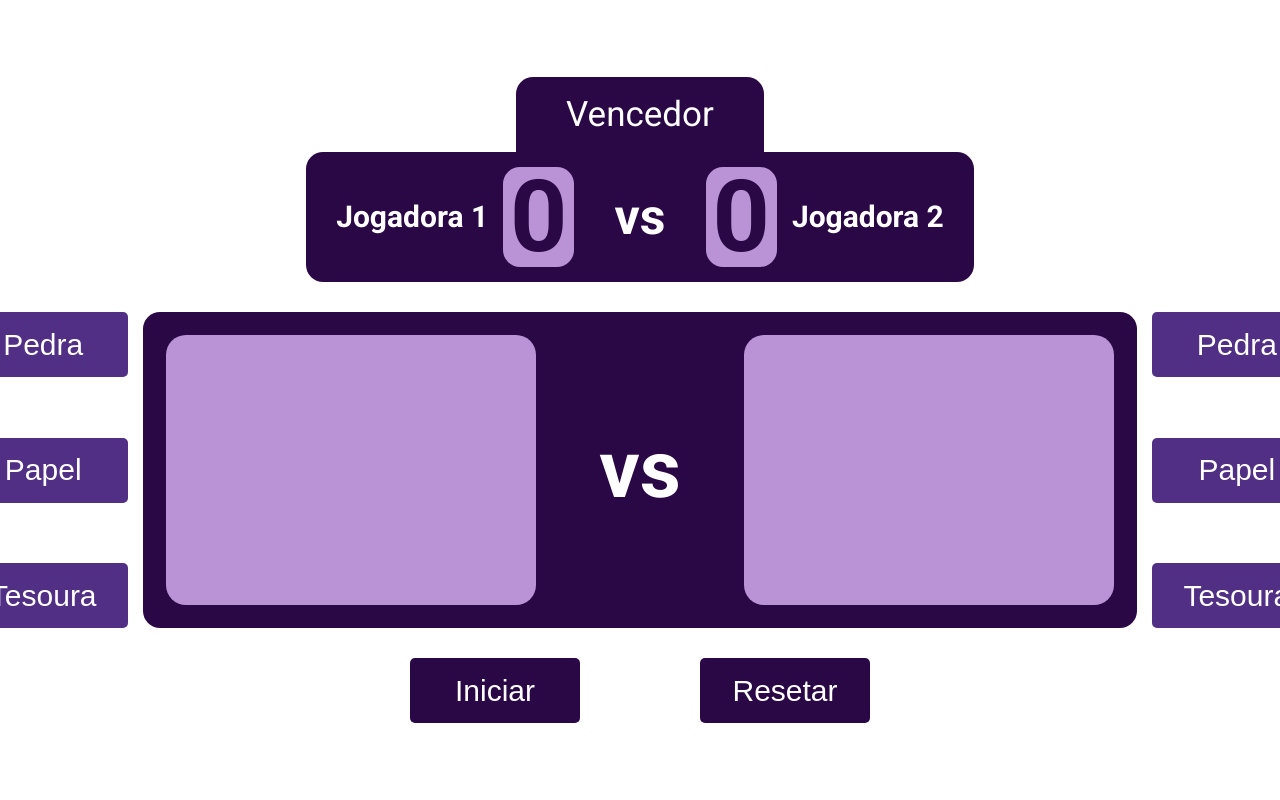
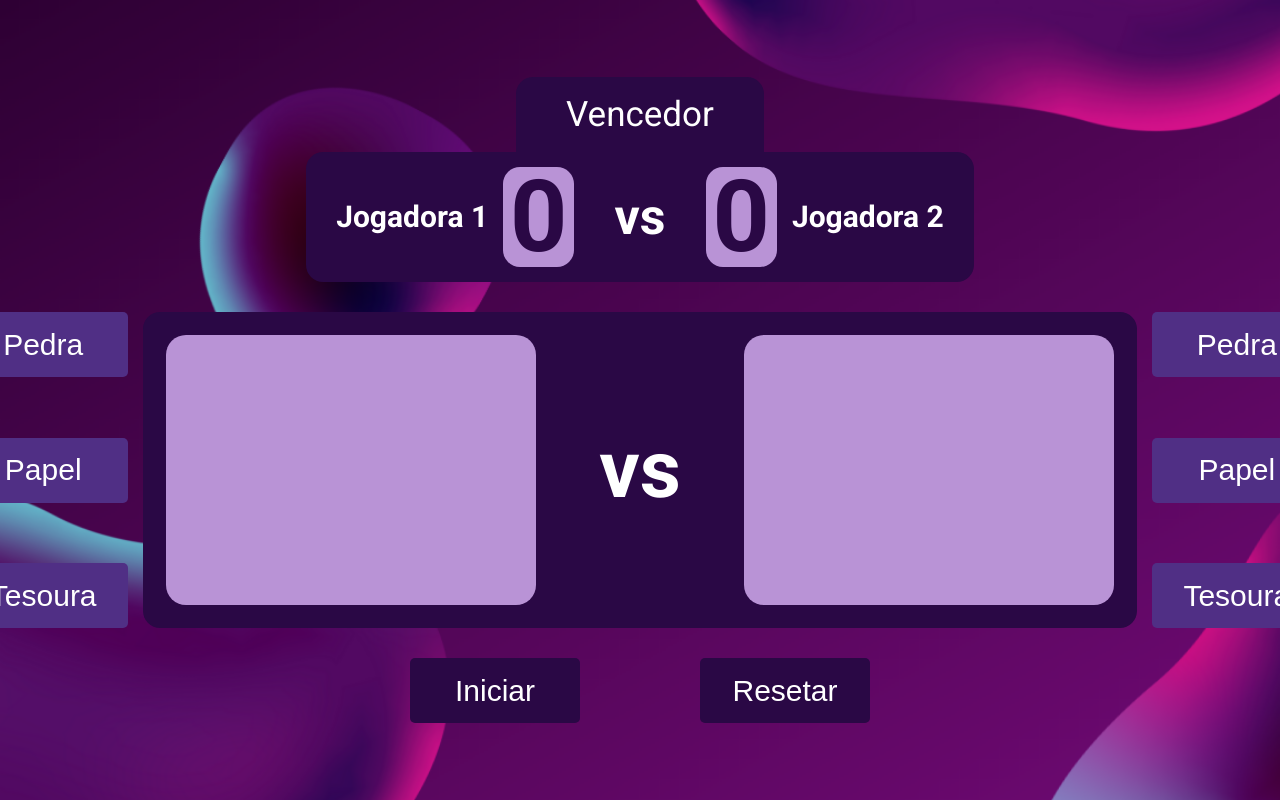
Before and after one commit to b1aaanca/Jogo-Joquempo, a plain HTML site: page index.html in a window 1280 px wide. Shown: the top 800 px of the page. Drawn offline with Linux system fonts and the light colour scheme.

Commit message:
Update style.css

```diff
--- a/scr/style/style.css
+++ b/scr/style/style.css
@@ -1,5 +1,5 @@
 .home{
-	background-image: url("/blob/main/scr/img/wallpaper.png");
+	background-image: url("https://github.com/b1aaanca/Jogo-Joquempo/blob/main/scr/img/wallpaper.png?raw=true");
 	background-size:cover;
 	background-repeat: no-repeat;
 	display: flex;
```
